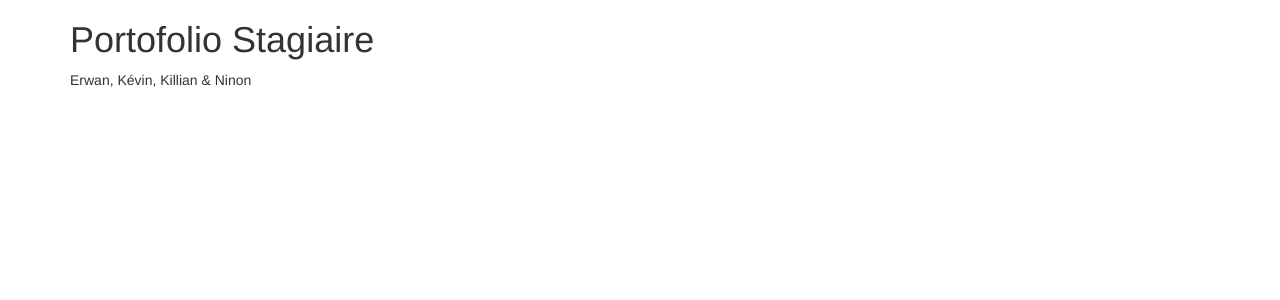
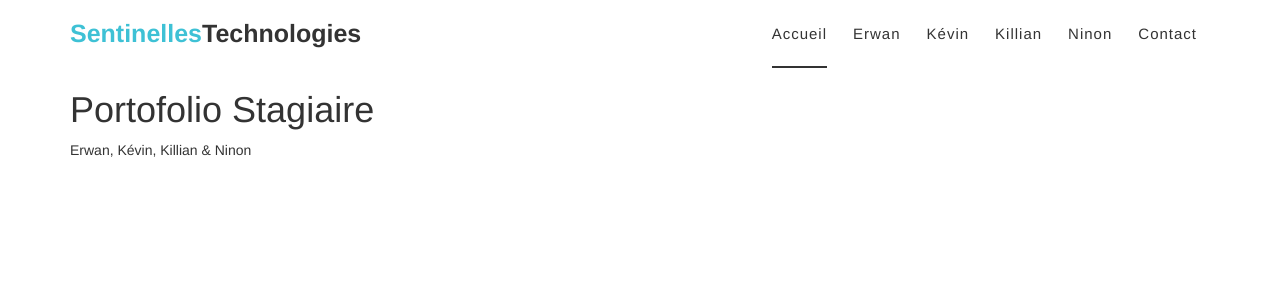
Before and after one commit to apprentissentinelles/portofolio-stagiaires, a PHP site: page / in a window 1280 px wide. Shown: the top 300 px of the page. Run offline with PHP 8.4, Linux system fonts and the light colour scheme; some libraries are stand-ins or nearby versions.

Commit message:
ajout du menu incomplet & styles

```diff
--- a/css/style.css
+++ b/css/style.css
@@ -0,0 +1,210 @@
+
+/*--------------------------------*/
+
+/*  2. Header top Area
+/*--------------------------------*/
+
+.header-area {
+  position: absolute;
+  top: 0;
+  left: 0;
+  width: 100%;
+  height: auto;
+  background: rgba(0, 0, 0, 0.40);
+  z-index: 9;
+}
+
+.navbar-header a.navbar-brand {
+  display: inline-block;
+  height: 70px;
+  padding: 15px 0;
+}
+
+.main-menu ul.navbar-nav li {
+  display: inline-block;
+  padding: 0px 13px;
+}
+
+.main-menu ul.navbar-nav li a {
+  background: rgba(0, 0, 0, 0) none repeat scroll 0 0;
+  color: #333;
+  font-size: 15px;
+  font-weight: 500;
+  padding: 24px 0px;
+  text-transform: capitalize;
+  letter-spacing: 1px;
+}
+
+.main-menu ul.navbar-nav li.active a::after {
+  border: 1px solid #333;
+  bottom: 0px;
+  content: "";
+  left: 0;
+  position: absolute;
+  width: 100%;
+}
+
+.main-menu ul.navbar-nav li.active a:hover {
+  background: none;
+  color: #333;
+}
+
+.main-menu ul.navbar-nav li.active a:focus {
+  color: #333;
+}
+
+.main-menu ul.navbar-nav li.active a {
+  background: rgba(0, 0, 0, 0) none repeat scroll 0 0;
+  color: #333;
+  position: relative;
+}
+
+.main-menu ul.navbar-nav li a:hover {
+  color: #3EC1D5;
+}
+
+.navbar {
+  border: medium none;
+  margin-bottom: 0;
+}
+
+.navbar-default {
+  background: rgba(0, 0, 0, 0) none repeat scroll 0 0;
+}
+
+.main-menu ul.navbar-default .navbar-nav>.active>a, .navbar-default .navbar-nav>.active>a:hover, .navbar-default .navbar-nav>.active>a:focus {
+  background: none;
+  color: #333;
+}
+
+.navbar-default .navbar-toggle {
+  background: rgba(0, 0, 0, 0) none repeat scroll 0 0;
+  border: medium none;
+  border-radius: 0;
+  padding: 25px 0px;
+}
+
+.navbar-default .navbar-nav>li>a:hover, .navbar-default .navbar-nav>li>a:focus {
+  background-color: transparent;
+  color: #333;
+}
+
+.navbar-default .navbar-toggle:hover, .navbar-default .navbar-toggle:focus {
+  background: none;
+}
+
+.navbar-default .navbar-toggle .icon-bar {
+  background-color: #fff;
+  width: 30px;
+  height: 2px;
+}
+
+.top-right.text-right {
+  float: right;
+  position: relative;
+  top: 24px;
+  margin-left: 20px;
+}
+
+.top-right.text-right>li {
+  float: right;
+  margin: 0px 8px;
+}
+
+.top-right.text-right li a {
+  color: #333;
+}
+
+/*--------------------------------*/
+
+/* 2.1. Stick menu
+/*--------------------------------*/
+
+.header-area.stick {
+  background-color: rgba(0, 0, 0, 1);
+  height: 70px;
+  position: fixed;
+  top: 0;
+  width: 100%;
+  z-index: 999999;
+}
+
+.stick .navbar-header a.navbar-brand {
+  display: inline-block;
+  height: 90px;
+}
+
+.stick .navbar-brand>img {
+  display: none;
+}
+
+.stick .navbar-brand.sticky-logo>img {
+  display: block;
+}
+
+.sticky-logo h1 {
+  color: #333;
+  padding: 0;
+  margin: 0;
+  font-size: 25px;
+  font-weight: bold;
+  line-height: 1.5;
+}
+
+.sticky-logo h1 span {
+  color: #3ec1d5;
+}
+.stick .main-menu ul.navbar-nav li.active a::after {
+  border: 1px solid #333;
+  bottom: 0px;
+  content: "";
+  left: 0;
+  position: absolute;
+  width: 100%;
+}
+
+.stick .main-menu ul.nav>li>a:hover {
+  color: #333;
+}
+
+.stick .main-menu ul.navbar-nav li.active a {
+  background: rgba(0, 0, 0, 0) none repeat scroll 0 0;
+  color: #333;
+  position: relative;
+}
+
+.stick .mainmenu ul#nav>li:hover>a, .stick .mainmenu ul#nav li .mega-menu, .stick .mainmenu ul#nav li ul.sub-menu {
+  background-color: #f5f5f5;
+  color: #333;
+  outline: medium none;
+}
+
+.stick .mainmenu ul#nav li:hover ul.sub-menu li a:hover, .mainmenu ul#nav li .mega-menu span>a:hover, .stick .mainmenu ul#nav li .mega-menu-shop a.mega-menu-title:hover {
+  color: #333;
+}
+
+.stick .logo {
+  height: 20px;
+}
+
+.stick .logo a {
+  margin-top: 0px;
+}
+
+.stick .main-menu ul.nav>li>a {
+  color: #333;
+  line-height: 22px;
+  padding: 24px 0px;
+  text-transform: capitalize;
+  letter-spacing: 1px;
+}
+
+.stick .navbar-default .navbar-toggle .icon-bar {
+  background-color: #fff;
+  width: 30px;
+  height: 2px;
+}
+
+.stick .navbar-default .navbar-toggle {
+  padding: 10px 0px;
+}
--- a/index.php
+++ b/index.php
@@ -24,6 +24,51 @@
 <body data-spy="scroll" data-target="#navbar-example">
 
 	<div class="container">
+    <div class="row">
+      <div class="col-lg-12">
+        <!-- Navigation -->
+        <nav class="navbar navbar-default">
+          <!-- Brand and toggle get grouped for better mobile display -->
+          <div class="navbar-header">
+            <button type="button" class="navbar-toggle collapsed" data-toggle="collapse" data-target=".bs-example-navbar-collapse-1" aria-expanded="false">
+                <span class="sr-only">Toggle navigation</span>
+                <span class="icon-bar"></span>
+                <span class="icon-bar"></span>
+                <span class="icon-bar"></span>
+              </button>
+            <!-- Brand -->
+            <a class="navbar-brand page-scroll sticky-logo" href="index.php">
+              <h1><span>Sentinelles</span>Technologies</h1>
+            </a>
+          </div>
+          <!-- Collect the nav links, forms, and other content for toggling -->
+          <div class="collapse navbar-collapse main-menu bs-example-navbar-collapse-1" id="navbar-example">
+            <ul class="nav navbar-nav navbar-right">
+              <li class="active">
+                <a class="page-scroll" href="#home">Accueil</a>
+              </li>
+              <li>
+                <a class="page-scroll" href="#about">Erwan</a>
+              </li>
+              <li>
+                <a class="page-scroll" href="#services">Kévin</a>
+              </li>
+              <li>
+                <a class="page-scroll" href="#portfolio">Killian</a>
+              </li>
+              <li>
+                <a class="page-scroll" href="#blog">Ninon</a>
+              </li>
+              <li>
+                <a class="page-scroll" href="#contact">Contact</a>
+              </li>
+            </ul>
+          </div>
+          <!-- navbar-collapse -->
+        </nav>
+        <!-- END: Navigation -->
+      </div>
+    </div>
 		<div class="row">
 			<div class="col-lg-12">
 				<h1>Portofolio Stagiaire</h1>
```
